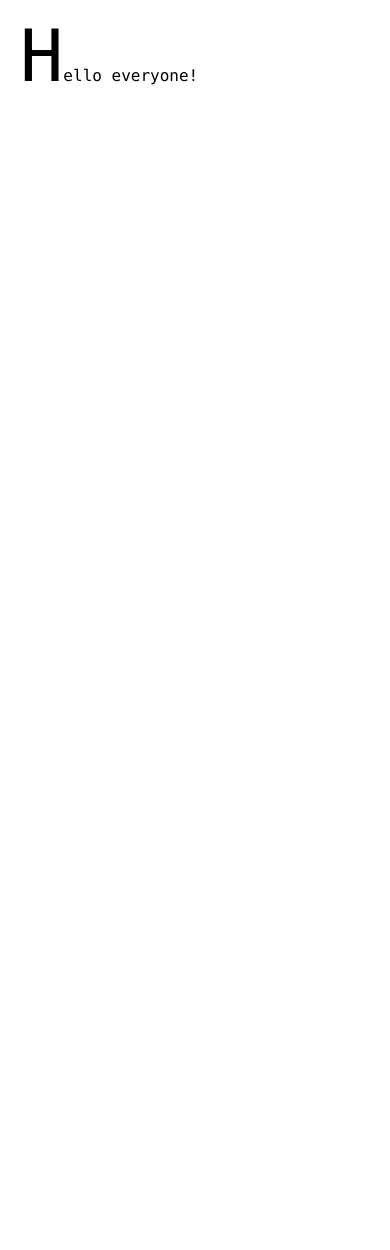
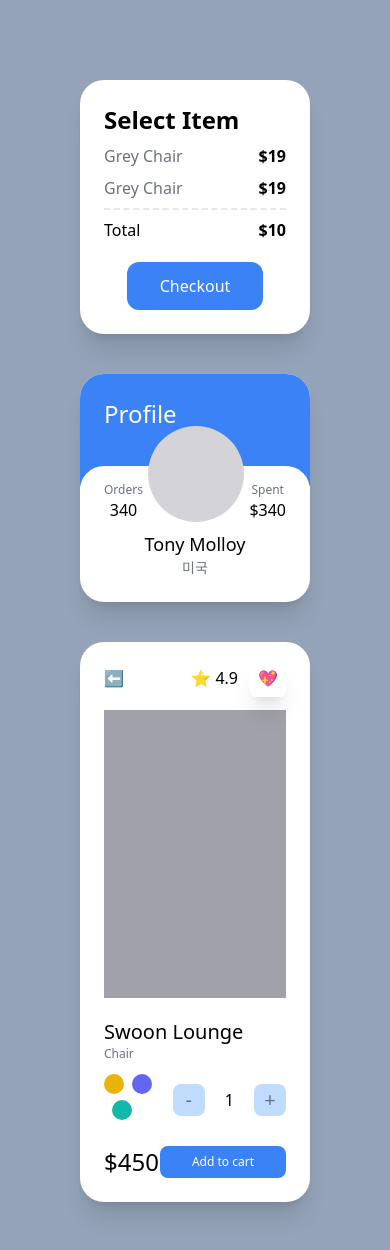
Before and after one commit to clianor/carrot-market, a Next.js app: page / in a window 390 px wide. Shown: the top 1250 px of the page. Before the commit the page ends 844 px from the top, so only its background shows below. Built offline with nearby package versions, Linux system fonts and the light colour scheme.

Commit message:
Responsive Modifiers

```diff
--- a/pages/index.tsx
+++ b/pages/index.tsx
@@ -2,8 +2,92 @@
 
 const Home: NextPage = () => {
   return (
-    <div className="font-mono flex flex-col space-y-2 p-5">
-      <p className="first-letter:text-7xl first-letter:hover:text-purple-400">Hello everyone!</p>
+    <div className="bg-slate-400 py-20 px-20 grid gap-10 min-h-screen">
+      <div className="bg-white sm:hover:bg-pink-800 sm:bg-red-400 md:bg-teal-400 lg:bg-indigo-400 xl:bg-yellow-400 2xl:bg-pink-500  p-6 rounded-3xl shadow-xl">
+        <span className="font-semibold text-2xl">Select Item</span>
+        <ul>
+          <div className="flex justify-between my-2 ">
+            <span className="text-gray-500">Grey Chair</span>
+            <span className="font-semibold">$19</span>
+          </div>
+          <div className="flex justify-between my-2 ">
+            <span className="text-gray-500">Grey Chair</span>
+            <span className="font-semibold">$19</span>
+          </div>
+        </ul>
+
+        <div className="flex justify-between mt-2 pt-2 border-t-2 border-dashed">
+          <span>Total</span>
+          <span className="font-semibold">$10</span>
+        </div>
+        <button
+          className="mt-5 bg-blue-500 text-white p-3
+          text-center rounded-xl w-3/4 block mx-auto
+          hover:bg-teal-500 hover:text-black
+          active:bg-yellow-500 focus:bg-red-500
+          "
+        >
+          Checkout
+        </button>
+      </div>
+      <div className="bg-white overflow-hidden rounded-3xl shadow-xl group">
+        <div className="bg-blue-500 p-6 pb-14">
+          <span className="text-white text-2xl">Profile</span>
+        </div>
+        <div className="rounded-3xl p-6 bg-white relative -top-5">
+          <div className="flex relative -top-16 items-end justify-between">
+            <div className="flex flex-col items-center">
+              <span className="text-xs text-gray-500">Orders</span>
+              <span className="font-medium">340</span>
+            </div>
+            <div className="h-24 w-24 bg-zinc-300 rounded-full group-hover:bg-red-300 transition-colors" />
+            <div className="flex flex-col items-center">
+              <span className="text-xs text-gray-500">Spent</span>
+              <span className="font-medium">$340</span>
+            </div>
+          </div>
+          <div className="relative  flex flex-col items-center -mt-14 -mb-5">
+            <span className="text-lg font-medium">Tony Molloy</span>
+            <span className="text-sm text-gray-500">미국</span>
+          </div>
+        </div>
+      </div>
+      <div className="bg-white p-6 rounded-3xl shadow-xl">
+        <div className="flex mb-5 justify-between items-center">
+          <span>⬅️</span>
+          <div className="space-x-3">
+            <span>⭐️ 4.9</span>
+            <span className="shadow-xl p-2 rounded-md">💖</span>
+          </div>
+        </div>
+        <div className="bg-zinc-400 h-72 mb-5" />
+        <div className="flex flex-col">
+          <span className="font-medium text-xl">Swoon Lounge</span>
+          <span className="text-xs text-gray-500">Chair</span>
+          <div className="mt-3 mb-5 flex justify-between items-center">
+            <div className="space-x-2">
+              <button className="w-5 h-5 rounded-full bg-yellow-500 focus:ring-2 ring-offset-2 ring-yellow-500 transition" />
+              <button className="w-5 h-5 rounded-full bg-indigo-500 focus:ring-2 ring-offset-2 ring-indigo-500 transition" />
+              <button className="w-5 h-5 rounded-full bg-teal-500 focus:ring-2 ring-offset-2 ring-teal-500 transition" />
+            </div>
+            <div className="flex items-center space-x-5">
+              <button className=" rounded-lg bg-blue-200 flex justify-center items-center aspect-square w-8 text-xl text-gray-500">
+                -
+              </button>
+              <span>1</span>
+              <button className=" rounded-lg bg-blue-200 flex justify-center items-center aspect-square w-8 text-xl text-gray-500">
+                +
+              </button>
+            </div>
+          </div>
+          <div className="flex justify-between items-center">
+            <span className="font-medium text-2xl">$450</span>
+            <button className="bg-blue-500 py-2 px-8 text-center text-xs text-white rounded-lg">
+              Add to cart
+            </button>
+          </div>
+        </div>
+      </div>
     </div>
   );
 };
```
